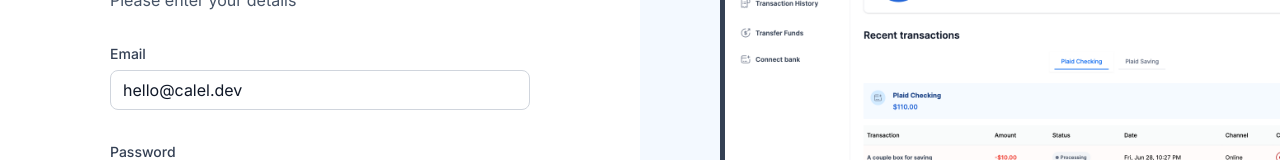
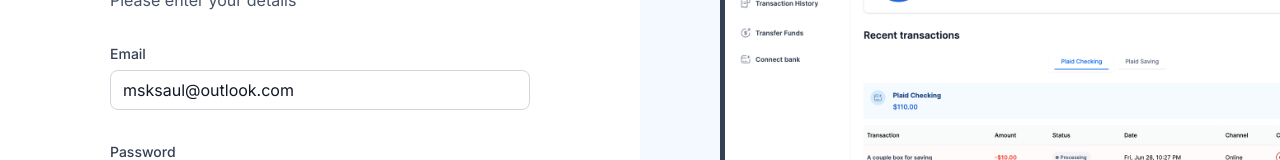
Before and after one commit to msksaul/banking-app, a Next.js app: page /sign-in in a window 1280 px wide. Shown: the part 295-455 px from the top of the page. Built offline with nearby package versions, Linux system fonts and the light colour scheme; no server answers; what plaid would draw is missing.

Commit message:
Credentials

```diff
--- a/components/AuthForm.tsx
+++ b/components/AuthForm.tsx
@@ -26,7 +26,7 @@
   const form = useForm<z.infer<typeof formSchema>>({
     resolver: zodResolver(formSchema),
     defaultValues: {
-      email: 'hello@calel.dev',
+      email: 'msksaul@outlook.com',
       password: 'asdf1234'
     }
   })
```
